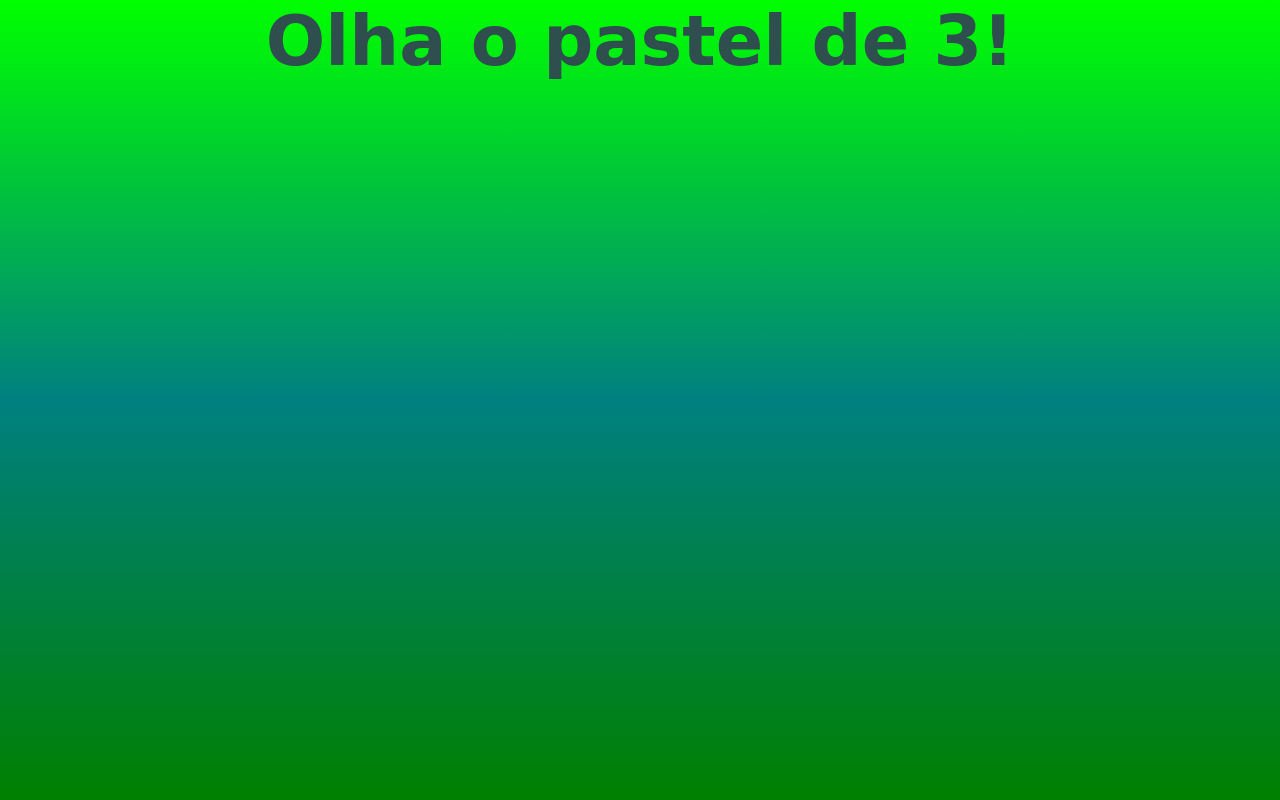
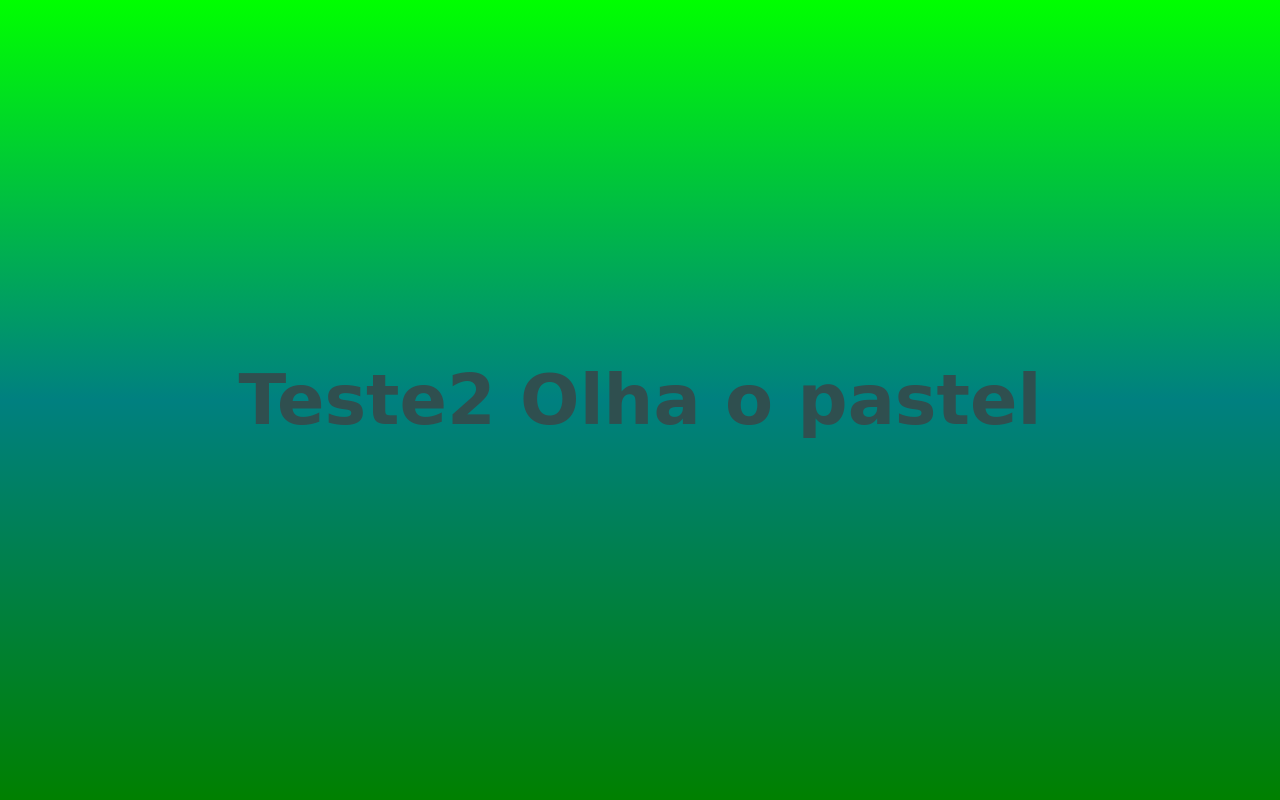
Before and after one commit to AntonyGabriell/projeto-ds1m2, a plain HTML site: page index.html in a window 1280 px wide. Drawn offline with Linux system fonts and the light colour scheme.

Commit message:
solução de css

```diff
--- a/index.html
+++ b/index.html
@@ -9,7 +9,8 @@
 <body>
     <main>
         <h1>
-            Olha o pastel de 3!
+            Teste2
+            Olha o pastel
         </h1>
     </main>
 </body>
--- a/style.css
+++ b/style.css
@@ -9,6 +9,7 @@ body{
     display: flex;
     justify-content: center;
     height: 100vh;
+    align-items: center;
 }
 
 h1{
```
